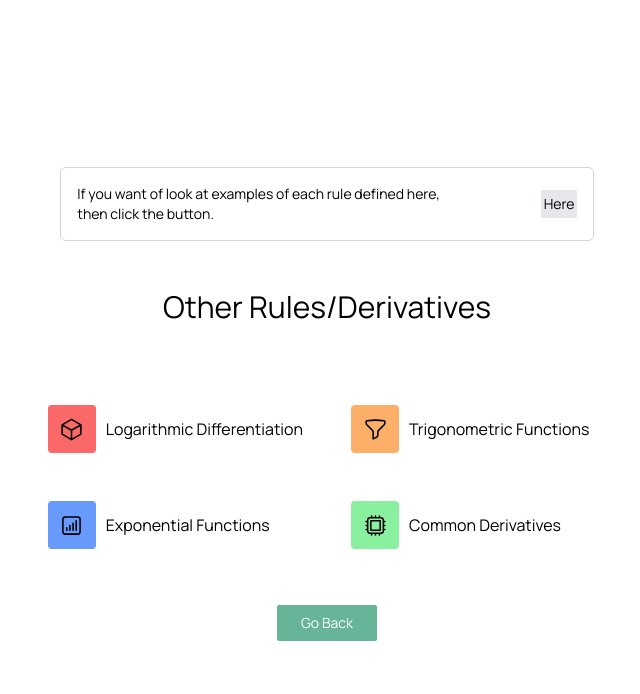
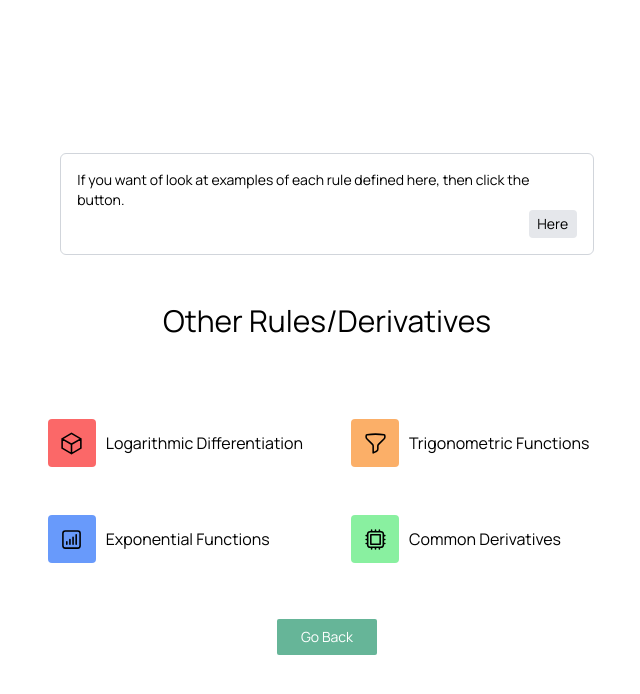
Before and after one commit to Rahuls-Coding/calc-derivative-rules, a Next.js app: page /others in a window 1280 px wide. Shown: the top 694 px of the page, without its empty margins (313-953 px from the left). Built offline with nearby package versions, Linux system fonts and the light colour scheme.

Commit message:
sytling fixed

```diff
--- a/pages/others.js
+++ b/pages/others.js
@@ -7,9 +7,9 @@ import Group from '../components/group'
 function Others() {
   return (
     <div className='flex flex-col flex-nonwrap place-content-center items-center h-screen overflow-auto p-0 relative gap-2'>
-        <div className='m-10 w-5/12 border border-gray-300 p-4 text-sm flex items-center rounded-md'>
-        If you want of look at examples of each rule defined here, then click the button.
-        <button className='w-12 rounded-sm ml-24 grid justify-items-center py-1 bg-gray-200'> <a href='https://www.craft.do/s/WVg5CO7LUtsjO3' target="_blank" rel="noreferrer">Here</a></button>
+        <div className='m-10 w-5/12 border border-gray-300 p-4 text-sm grid content-center rounded-md'>
+        <div>If you want of look at examples of each rule defined here, then click the button. </div>
+        <button className='w-12 rounded grid py-1 px-2 bg-gray-200 justify-self-end'> <a href='https://www.craft.do/s/WVg5CO7LUtsjO3' target="_blank" rel="noreferrer">Here</a></button>
         </div>
       <div className='text-3xl pb-14'>
             Other Rules/Derivatives
```
